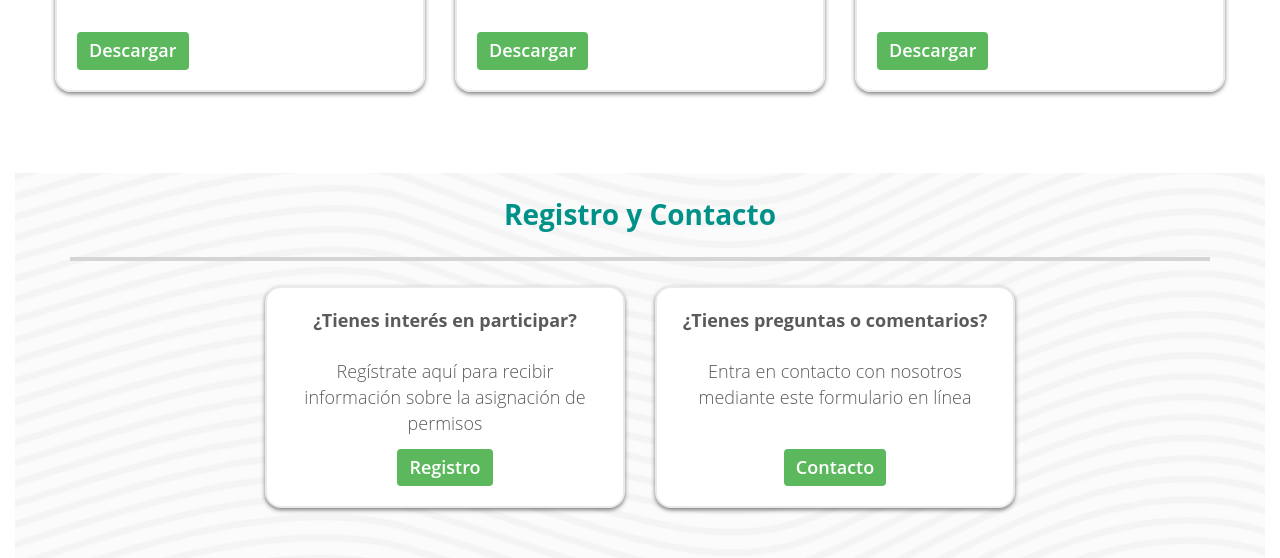
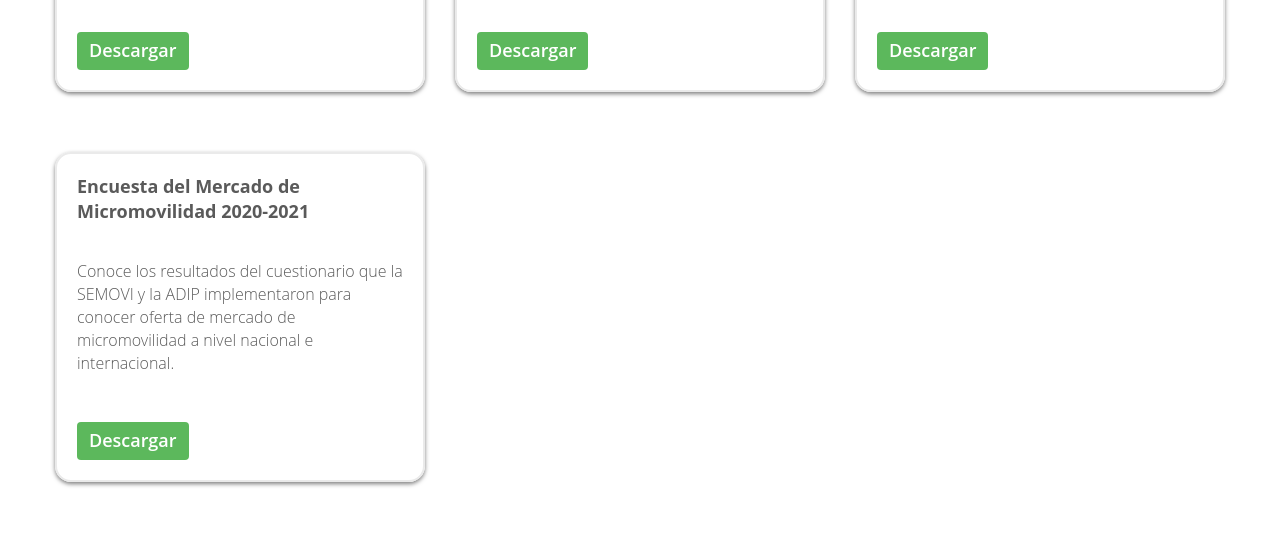
Before and after one commit to BrenOlayo/SitisCDMX, a plain HTML site: page index.html in a window 1280 px wide. Shown: the part 4060-4618 px from the top of the page. Drawn offline with Linux system fonts and the light colour scheme; a web font is replaced by a local one.

Commit message:
Presentación resultados

```diff
--- a/index.html
+++ b/index.html
@@ -246,6 +246,17 @@
             </div>
           </div>
         </div>
+        <div class="row">
+          <div class="col-md-4">
+            <div class="documento">
+              <strong>Encuesta del Mercado de Micromovilidad 2020-2021</strong>
+              <p>Conoce los resultados del cuestionario que la SEMOVI y la ADIP implementaron para conocer oferta de mercado de micromovilidad a nivel nacional e internacional.</p>
+              <div class="doc-boton">
+                <a href="docs/Tianguis Digital SiTIS.pdf" class="btn btn-success" target="_blank" rel="noopener noreferrer">Descargar</a>
+              </div>
+            </div>
+          </div>
+        </div>
         <br>
         <br>
       </div>
```
Also changed, not shown: 2 other files.
